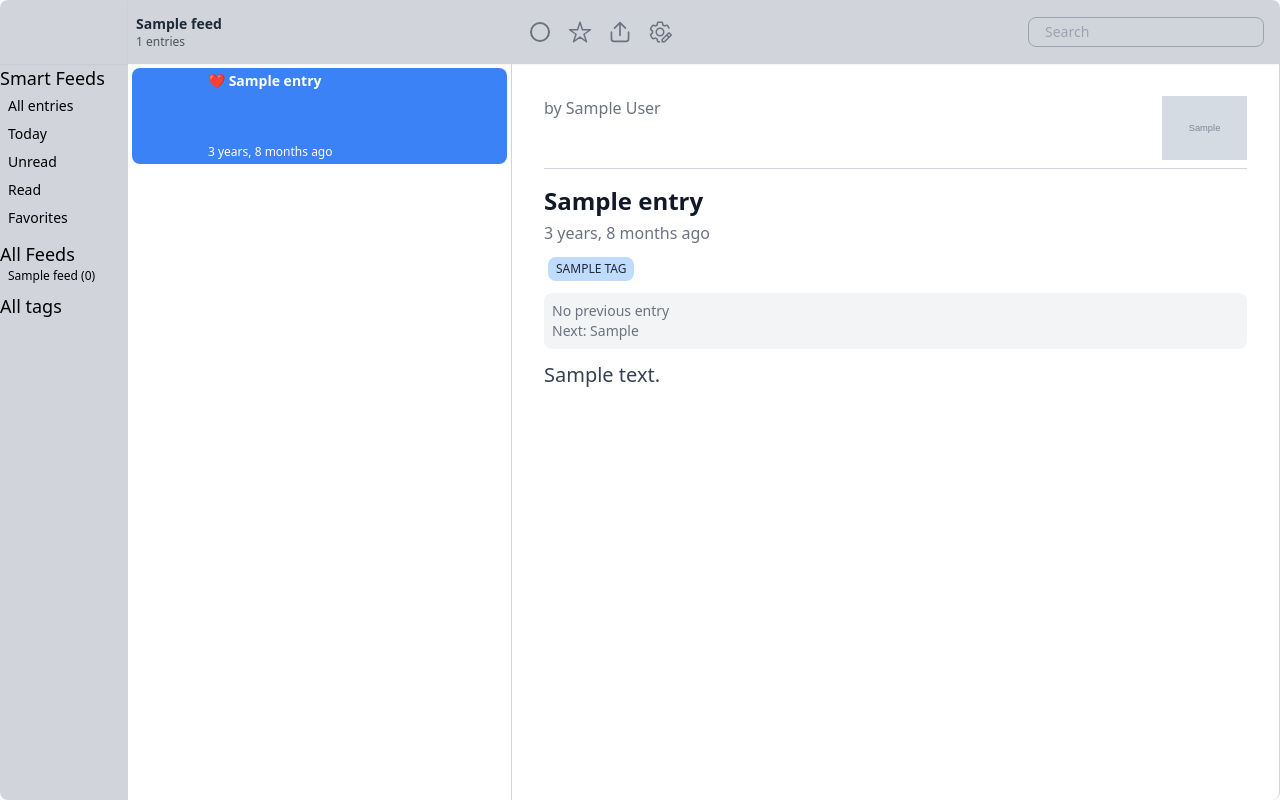
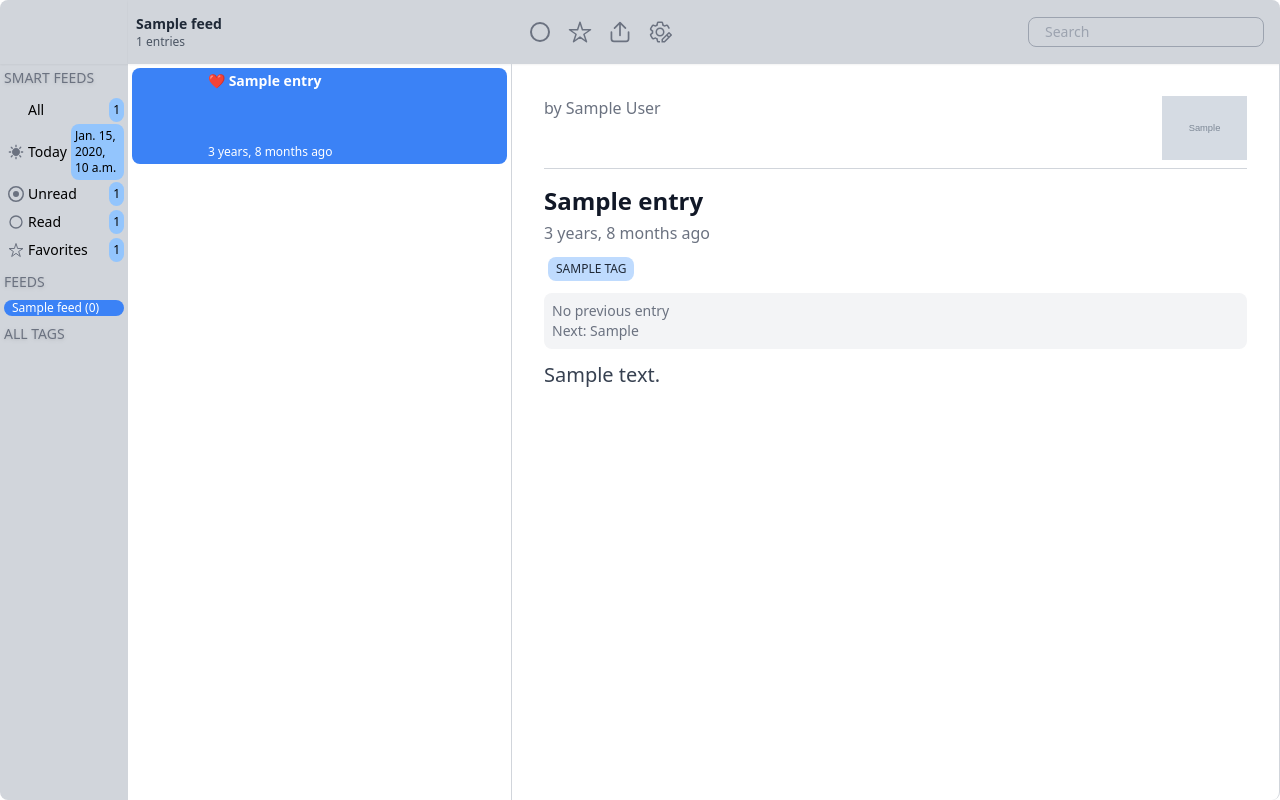
Before and after one commit to hazadus/django-rss-reader, a Django app: template templates/feeds/layout.html in a window 1280 px wide. Run offline with Django 4.2, Linux system fonts and the light colour scheme; tables that the repository leaves empty hold one stand-in row (values such as "Sample post"); the template is opened without the code that fills it: values that come from a table or form of the project are taken from there, most other values are stand-ins (such as "Sample title", 1, 10 or a date in 2020); grey boxes marked "Sample" are stand-in pictures; parts of the project's set-up code (start-up, migrations or seed data) failed here and were passed over.

Commit message:
ui: Styled 1st column items.

```diff
--- a/static/styles.css
+++ b/static/styles.css
@@ -1369,6 +1369,10 @@ video {
   margin-top: 0.5rem;
 }
 
+.mb-2 {
+  margin-bottom: 0.5rem;
+}
+
 .block {
   display: block;
 }
@@ -1421,6 +1425,10 @@ video {
   width: 100%;
 }
 
+.w-\[16px\] {
+  width: 16px;
+}
+
 .flex-1 {
   flex: 1 1 0%;
 }
@@ -1483,6 +1491,10 @@ video {
 
 .rounded-lg {
   border-radius: 0.5rem;
+}
+
+.rounded-sm {
+  border-radius: 0.125rem;
 }
 
 .rounded-bl-lg {
@@ -1562,6 +1574,16 @@ video {
   background-color: rgb(255 255 255 / var(--tw-bg-opacity));
 }
 
+.bg-blue-400 {
+  --tw-bg-opacity: 1;
+  background-color: rgb(96 165 250 / var(--tw-bg-opacity));
+}
+
+.bg-blue-300 {
+  --tw-bg-opacity: 1;
+  background-color: rgb(147 197 253 / var(--tw-bg-opacity));
+}
+
 .p-1 {
   padding: 0.25rem;
 }
@@ -1589,6 +1611,11 @@ video {
   padding-bottom: 0.25rem;
 }
 
+.px-1 {
+  padding-left: 0.25rem;
+  padding-right: 0.25rem;
+}
+
 .pb-2 {
   padding-bottom: 0.5rem;
 }
@@ -1599,6 +1626,10 @@ video {
 
 .pl-2 {
   padding-left: 0.5rem;
+}
+
+.align-middle {
+  vertical-align: middle;
 }
 
 .text-2xl {
@@ -1677,6 +1708,17 @@ video {
   --tw-shadow: 0 1px 2px 0 rgb(0 0 0 / 0.05);
   --tw-shadow-colored: 0 1px 2px 0 var(--tw-shadow-color);
   box-shadow: var(--tw-ring-offset-shadow, 0 0 #0000), var(--tw-ring-shadow, 0 0 #0000), var(--tw-shadow);
+}
+
+.shadow {
+  --tw-shadow: 0 1px 3px 0 rgb(0 0 0 / 0.1), 0 1px 2px -1px rgb(0 0 0 / 0.1);
+  --tw-shadow-colored: 0 1px 3px 0 var(--tw-shadow-color), 0 1px 2px -1px var(--tw-shadow-color);
+  box-shadow: var(--tw-ring-offset-shadow, 0 0 #0000), var(--tw-ring-shadow, 0 0 #0000), var(--tw-shadow);
+}
+
+.drop-shadow {
+  --tw-drop-shadow: drop-shadow(0 1px 2px rgb(0 0 0 / 0.1)) drop-shadow(0 1px 1px rgb(0 0 0 / 0.06));
+  filter: var(--tw-blur) var(--tw-brightness) var(--tw-contrast) var(--tw-grayscale) var(--tw-hue-rotate) var(--tw-invert) var(--tw-saturate) var(--tw-sepia) var(--tw-drop-shadow);
 }
 
 @media (min-width: 1024px) {
--- a/templates/feeds/includes/entry_detail.html
+++ b/templates/feeds/includes/entry_detail.html
@@ -8,6 +8,9 @@
         {% include "feeds/includes/icons/icon_home.html" with size="24" color="#6b7280" %}
       </a>
     </div>
+
+    <!-- Entry-related buttons -->
+    {% if entry %}
       <!-- "Unread" - circle -->
       <div class="mx-2 h-[24px]">
         <a href="#">
@@ -27,7 +30,6 @@
         </a>
       </div>
       <!-- "Edit in Admin" - gear with pencil -->
-    {% if entry %}
       <div class="mx-2 h-[24px]">
         <a href="/admin/feeds/entry/{{ entry.pk }}/change/" target="_blank">
           {% include "feeds/includes/icons/icon_gear_edit.html" with size="24" color="#6b7280" %}
--- a/templates/feeds/includes/feed_list.html
+++ b/templates/feeds/includes/feed_list.html
@@ -3,32 +3,66 @@
 </div>
 
 <!-- Feeds column content (scrollable) -->
-<div class="flex flex-col overflow-y-auto overflow-x-hidden">
-  <span class="text-lg">Smart Feeds</span>
-  <div class="text-sm p-1 mx-1">
-    <a href="{% url 'feeds:entry_list' 'all' %}">All entries</a>
+<div class="flex flex-col p-1 overflow-y-auto overflow-x-hidden">
+  <div class="mb-2 text-sm text-gray-500 uppercase drop-shadow cursor-default">
+    Smart Feeds
   </div>
-  <div class="text-sm p-1 mx-1">
-    <a href="{% url 'feeds:entry_list' 'today' %}">Today</a>
+  <div class="flex pl-1 items-center rounded-lg {% if mode == "all" and not in_feed %}bg-blue-500 hover:bg-blue-600{% endif %}">
+    <div class="w-[16px]"></div>
+    <a class="flex-1 text-sm py-1 mx-1 {% if mode == "all" and not in_feed %}text-white{% endif %}" href="{% url 'feeds:entry_list' 'all' %}">
+      All
+    </a>
+    <div class="text-xs p-1 rounded-lg bg-blue-300">{{ all_entries_count }}</div>
   </div>
-  <div class="text-sm p-1 mx-1">
-    <a href="{% url 'feeds:entry_list' 'unread' %}">Unread</a>
+  <div class="flex pl-1 items-center rounded-lg {% if mode == "today" and not in_feed %}bg-blue-500 hover:bg-blue-600{% endif %}">
+    <div class="w-[16px]">
+      {% include "feeds/includes/icons/icon_sun.html" with size="16" color="#6b7280" %}
+    </div>
+    <a class="flex-1 text-sm py-1 mx-1 {% if mode == "today" and not in_feed %}text-white{% endif %}" href="{% url 'feeds:entry_list' 'today' %}">
+      Today
+    </a>
+    <div class="text-xs p-1 rounded-lg bg-blue-300">{{ today_entries_count }}</div>
   </div>
-  <div class="text-sm p-1 mx-1">
-    <a href="{% url 'feeds:entry_list' 'read' %}">Read</a>
+  <div class="flex pl-1 items-center rounded-lg {% if mode == "unread" and not in_feed %}bg-blue-500 hover:bg-blue-600{% endif %}">
+    <div class="w-[16px]">
+      {% include "feeds/includes/icons/icon_circle_dot.html" with size="16" color="#6b7280" %}
+    </div>
+    <a class="flex-1 text-sm py-1 mx-1 {% if mode == "unread" and not in_feed %}text-white{% endif %}" href="{% url 'feeds:entry_list' 'unread' %}">
+      Unread
+    </a>
+    <div class="text-xs p-1 rounded-lg bg-blue-300">{{ unread_entries_count }}</div>
   </div>
-  <div class="text-sm p-1 mx-1">
-     <a href="{% url 'feeds:entry_list' 'favorites' %}">Favorites</a>
+  <div class="flex pl-1 items-center rounded-lg {% if mode == "read" and not in_feed %}bg-blue-500 hover:bg-blue-600{% endif %}">
+    <div class="w-[16px]">
+      {% include "feeds/includes/icons/icon_circle.html" with size="16" color="#6b7280" %}
+    </div>
+    <a class="flex-1 text-sm py-1 mx-1 {% if mode == "read" and not in_feed %}text-white{% endif %}" href="{% url 'feeds:entry_list' 'read' %}">
+      Read
+    </a>
+    <div class="text-xs p-1 rounded-lg bg-blue-300">{{ read_entries_count }}</div>
+  </div>
+  <div class="flex pl-1 items-center rounded-lg {% if mode == "favorites" and not in_feed %}bg-blue-500 hover:bg-blue-600{% endif %}">
+    <div class="flex w-[16px]">
+      {% include "feeds/includes/icons/icon_star.html" with size="16" color="#6b7280" %}
+    </div>
+    <a class="flex-1 text-sm py-1 mx-1 {% if mode == "favorites" and not in_feed %}text-white{% endif %}" href="{% url 'feeds:entry_list' 'favorites' %}">
+      Favorites
+    </a>
+    <div class="text-xs p-1 rounded-lg bg-blue-300">{{ favorites_entries_count }}</div>
   </div>
 
-  <span class="text-lg mt-2">All Feeds</span>
-  {% for feed in feeds %}
-    <div class="text-xs whitespace-nowrap pl-2 max-w-32 flex-grow-0">
-      <a href="{% url 'feeds:entry_list' 'all' %}?in_feed={{ feed.pk }}" class="hover:underline block max-w-32 overflow-x-hidden overflow-ellipsis ">
-        {{ feed.title }} ({{ feed.entries.count }})
+  <div class="mt-2 mb-2 text-sm text-gray-500 uppercase drop-shadow cursor-default">
+    Feeds
+  </div>
+  {% for item in feeds %}
+    <div class="text-xs whitespace-nowrap pl-2 max-w-32 flex-grow-0 rounded-lg {% if feed and item.pk == feed.pk %}bg-blue-500 hover:bg-blue-600 text-white{% endif %}">
+      <a href="{% url 'feeds:entry_list' 'all' %}?in_feed={{ item.pk }}" class="hover:underline block max-w-32 overflow-x-hidden overflow-ellipsis ">
+        {{ item.title }} ({{ item.entries.count }})
       </a>
     </div>
   {% endfor %}
 
-  <a class="text-lg mt-2" href="{% url 'feeds:tag_list' %}">All tags</a>
+  <div class="mt-2 mb-4 text-sm text-gray-500 uppercase drop-shadow cursor-default">
+    All Tags
+  </div>
 </div>
--- /dev/null
+++ b/templates/feeds/includes/icons/icon_circle_dot.html
@@ -0,0 +1,3 @@
+<svg xmlns="http://www.w3.org/2000/svg" width="{{ size }}" height="{{ size }}" viewBox="0 0 512 512">
+  <path fill="{{ color }}" d="M464 256a208 208 0 1 0-416 0a208 208 0 1 0 416 0zM0 256a256 256 0 1 1 512 0a256 256 0 1 1-512 0zm256-96a96 96 0 1 1 0 192a96 96 0 1 1 0-192z"/>
+</svg>
--- /dev/null
+++ b/templates/feeds/includes/icons/icon_sun.html
@@ -0,0 +1,3 @@
+<svg xmlns="http://www.w3.org/2000/svg" width="{{ size }}" height="{{ size }}" viewBox="0 0 24 24">
+  <path fill="{{ color }}" d="M12 5q-.425 0-.713-.288T11 4V2q0-.425.288-.713T12 1q.425 0 .713.288T13 2v2q0 .425-.288.713T12 5Zm4.95 2.05q-.275-.275-.275-.687t.275-.713l1.4-1.425q.3-.3.712-.3t.713.3q.275.275.275.7t-.275.7L18.35 7.05q-.275.275-.7.275t-.7-.275ZM20 13q-.425 0-.713-.288T19 12q0-.425.288-.713T20 11h2q.425 0 .713.288T23 12q0 .425-.288.713T22 13h-2Zm-8 10q-.425 0-.713-.288T11 22v-2q0-.425.288-.713T12 19q.425 0 .713.288T13 20v2q0 .425-.288.713T12 23ZM5.65 7.05l-1.425-1.4q-.3-.3-.3-.725t.3-.7q.275-.275.7-.275t.7.275L7.05 5.65q.275.275.275.7t-.275.7q-.3.275-.7.275t-.7-.275Zm12.7 12.725l-1.4-1.425q-.275-.3-.275-.713t.275-.687q.275-.275.688-.275t.712.275l1.425 1.4q.3.275.288.7t-.288.725q-.3.3-.725.3t-.7-.3ZM2 13q-.425 0-.713-.288T1 12q0-.425.288-.713T2 11h2q.425 0 .713.288T5 12q0 .425-.288.713T4 13H2Zm2.225 6.775q-.275-.275-.275-.7t.275-.7L5.65 16.95q.275-.275.687-.275t.713.275q.3.3.3.713t-.3.712l-1.4 1.4q-.3.3-.725.3t-.7-.3ZM12 18q-2.5 0-4.25-1.75T6 12q0-2.5 1.75-4.25T12 6q2.5 0 4.25 1.75T18 12q0 2.5-1.75 4.25T12 18Z"/>
+</svg>
```
Also changed, not shown: feeds/views.py (+15 -1 lines). Lines whose indentation alone changed are shown as unchanged.
